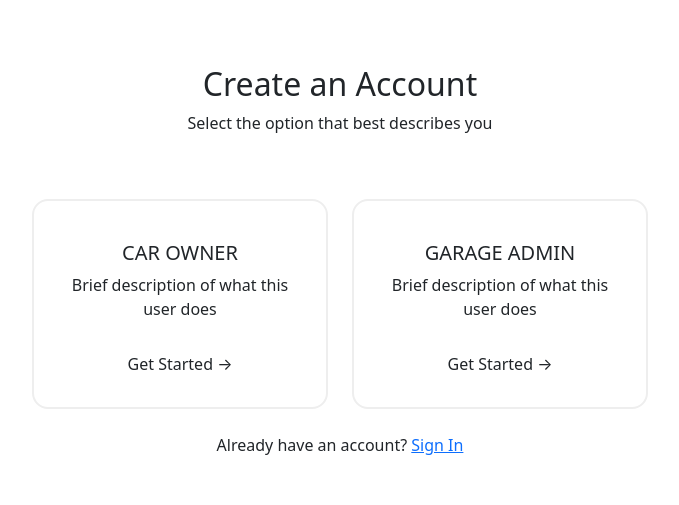
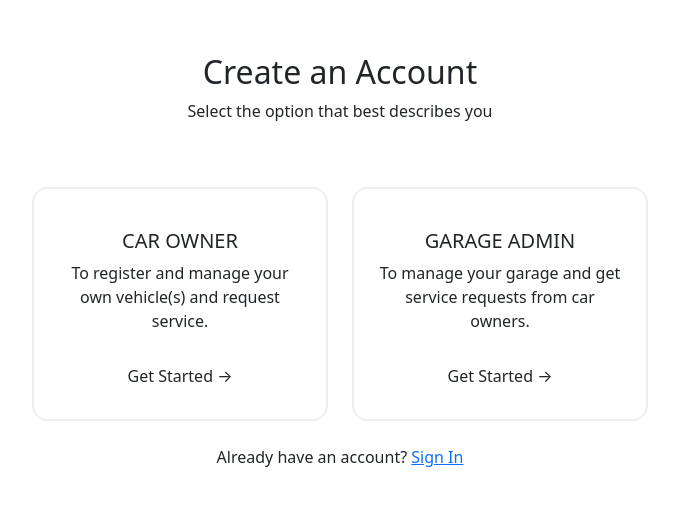
Before and after one commit to JoylineChepngeno/Garage, an Angular app: page /register in a window 1280 px wide. Shown: the part 139-644 px from the top of the page, without its empty margins (300-979 px from the left). Built offline with nearby package versions, Linux system fonts and the light colour scheme.

Commit message:
refactor(auth): change description for user type

```diff
--- a/src/app/features/auth/register/user-type/user-type.html
+++ b/src/app/features/auth/register/user-type/user-type.html
@@ -25,7 +25,7 @@
 
                 <h5 class="mb-2">CAR OWNER</h5>
                 <p class="type-description mb-4">
-                    Brief description of what this user does
+                    To register and manage your own vehicle(s) and request service.
                 </p>
 
                 <button class="btn type-btn w-100" routerLink="car-owner">
@@ -45,7 +45,7 @@
 
                 <h5 class="mb-2">GARAGE ADMIN</h5>
                 <p class="type-description mb-4">
-                    Brief description of what this user does
+                    To manage your garage and get service requests from car owners.
                 </p>
 
                 <button class="btn type-btn w-100" routerLink="garage-admin">
```
